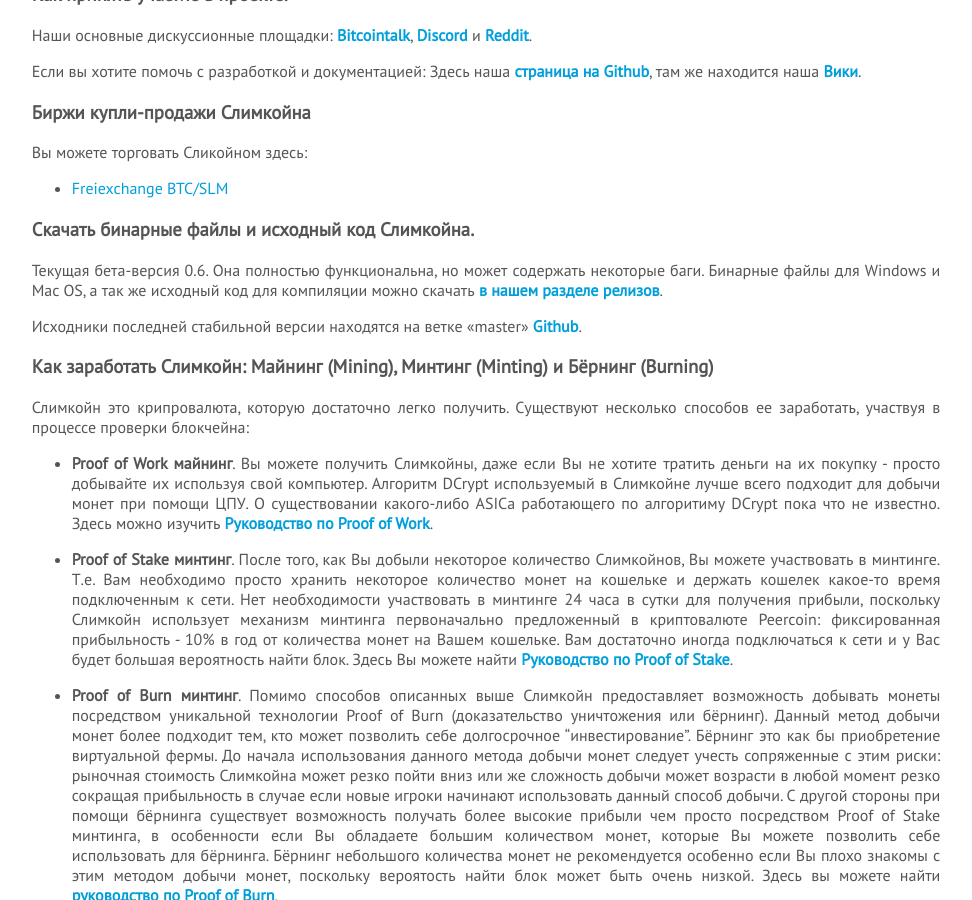
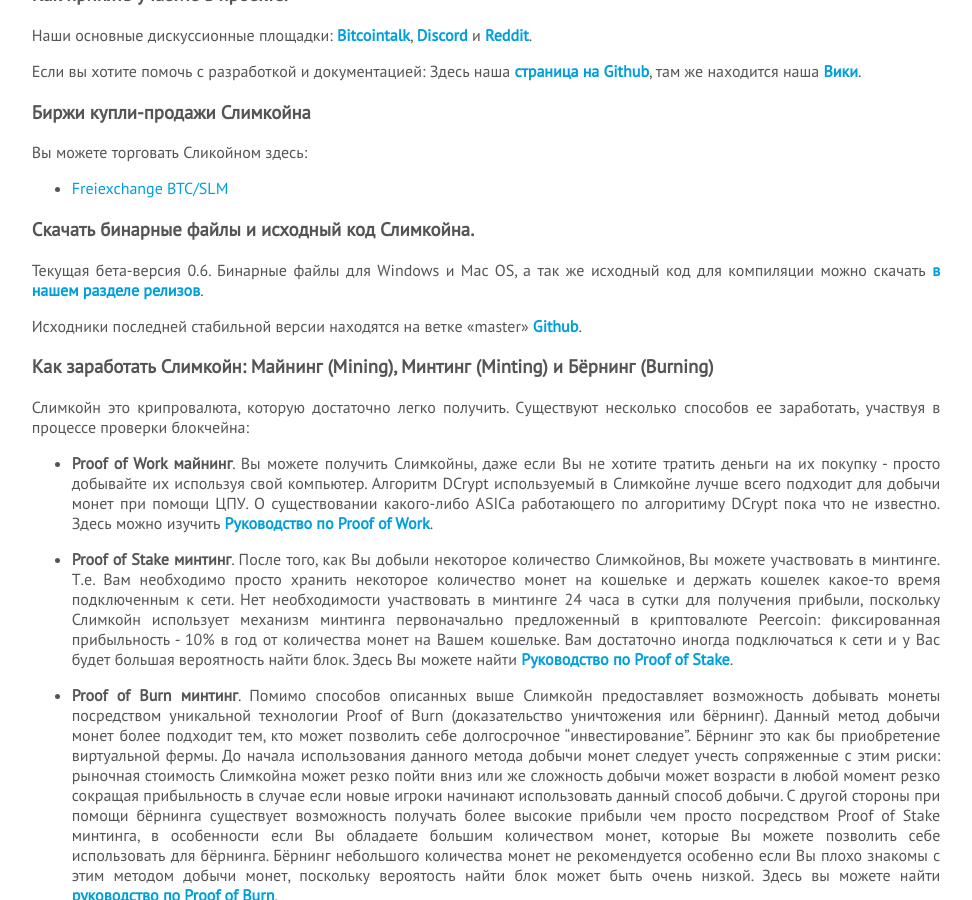
Before and after one commit to slimcoin-project/slimcoin-project.github.io, a Jekyll site: the page built from content/ru/about-ru.md, in a window 1280 px wide and 900 px high, scrolled down 458 px. Shown: the whole window, without its empty margins (154-1126 px from the left). Built offline with Jekyll 4.4.1, drawn with Linux system fonts in a browser that asks for light colours; some web fonts are replaced.

Commit message:
Update about-ru.md

```diff
--- a/content/ru/about-ru.md
+++ b/content/ru/about-ru.md
@@ -32,7 +32,7 @@
 
 ### Скачать бинарные файлы и исходный код Слимкойна.
 
-Текущая бета-версия 0.6. Она полностью функциональна, но может содержать некоторые баги. Бинарные файлы для Windows и Mac OS, а так же исходный код для компиляции можно скачать [в нашем разделе релизов](https://github.com/slimcoin-project/Slimcoin/releases).
+Текущая бета-версия 0.6. Бинарные файлы для Windows и Mac OS, а так же исходный код для компиляции можно скачать [в нашем разделе релизов](https://github.com/slimcoin-project/Slimcoin/releases).
 
 Исходники последней стабильной версии находятся на ветке «master» [Github](https://github.com/slimcoin-project/Slimcoin).
 
```
